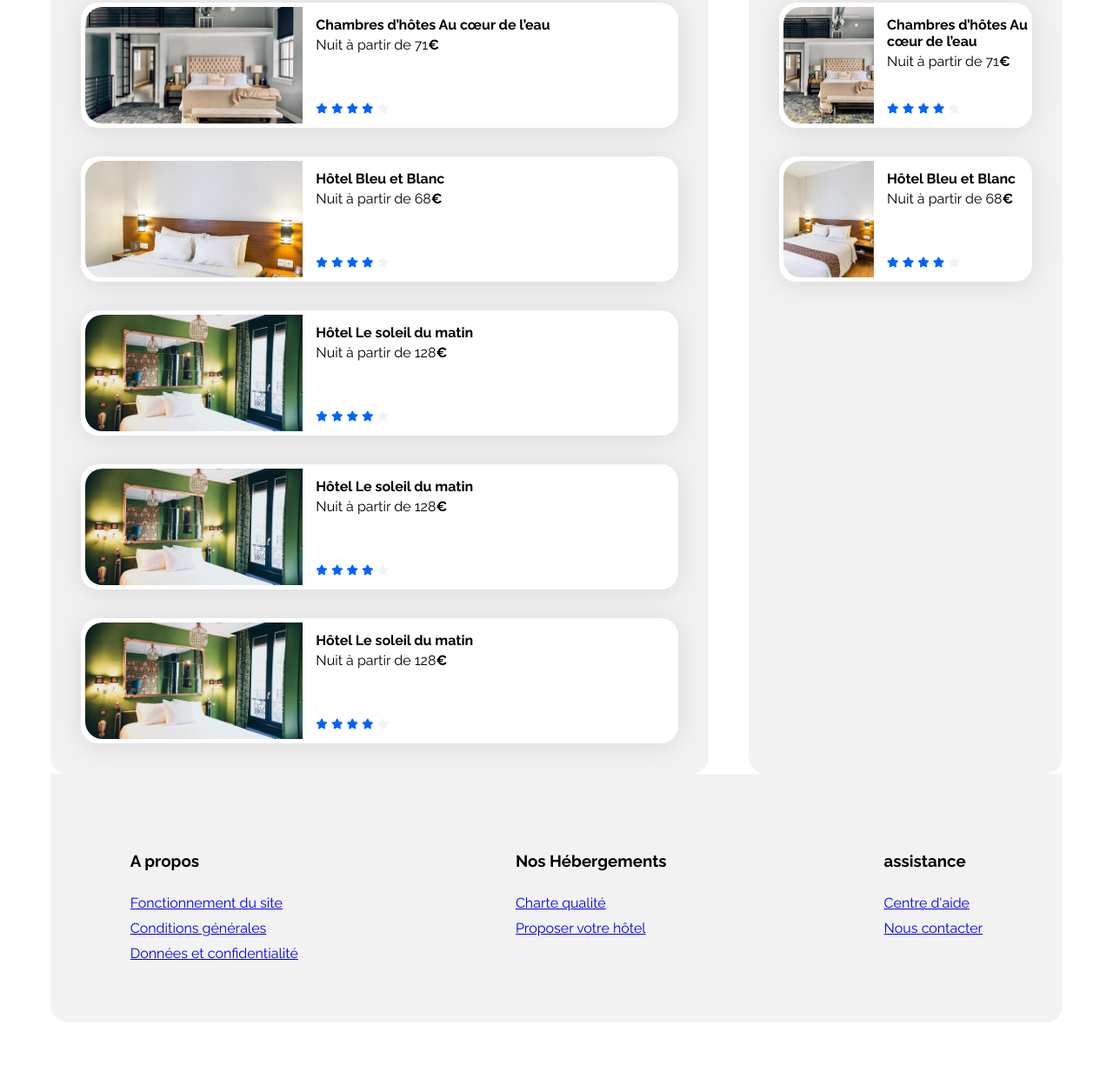
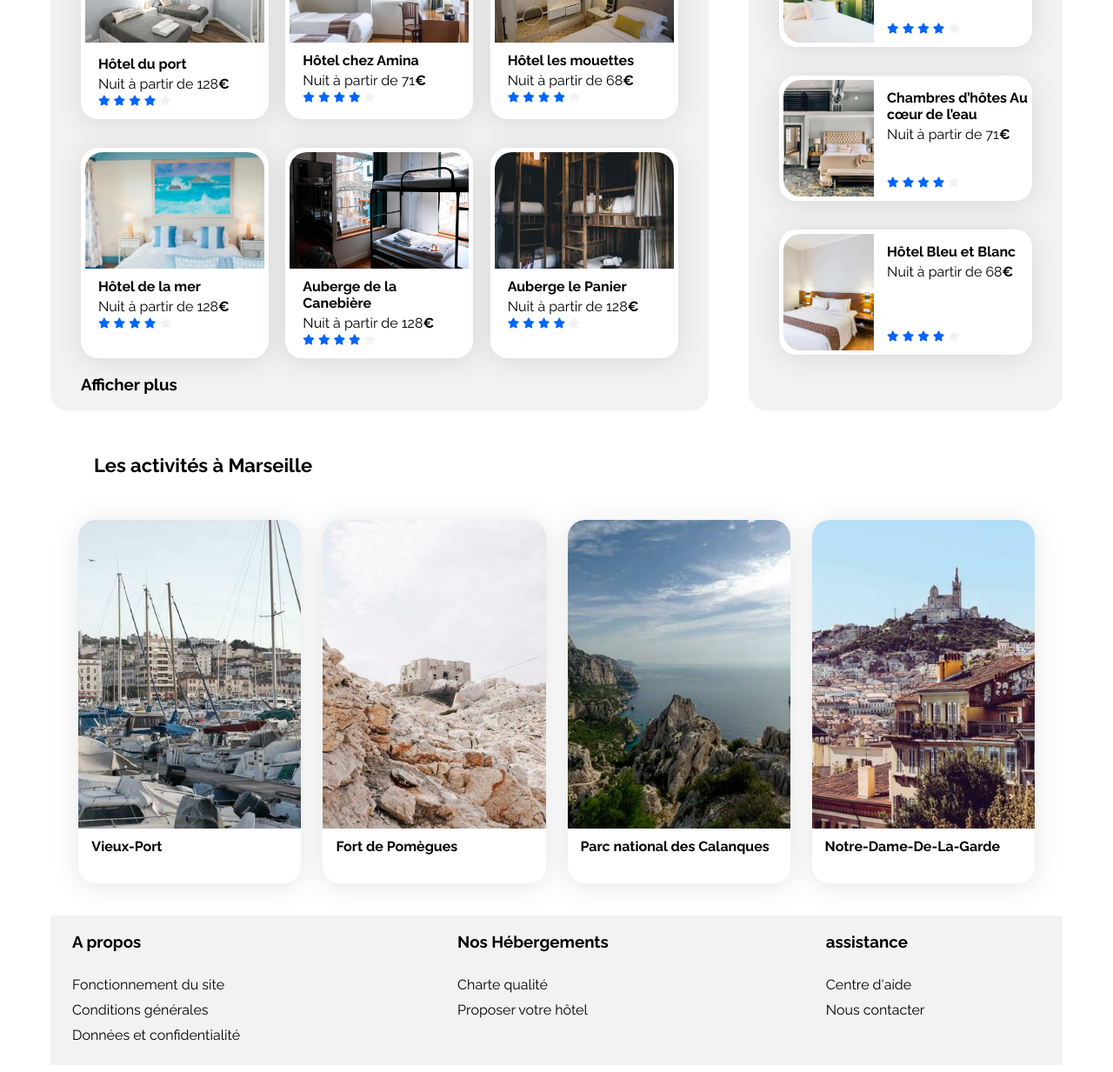
Before and after one commit to Grunwalld/P3-Booki, a plain HTML site: page index.html in a window 1280 px wide. Shown: the part 598-1831 px from the top of the page at 87% size. Before the commit the page ends 1782 px from the top, so only its background shows below. Drawn offline with Linux system fonts and the light colour scheme; files whose address does not match are found by name.

Commit message:
second commit

```diff
--- a/css/style.css
+++ b/css/style.css
@@ -19,7 +19,15 @@ body {
     justify-content: center;
 }
 
+a{
+    text-decoration: none;
+    color: #000;
+}
+
 .main-container {
+    display: flex;
+    flex-direction: column;
+    gap: 37.5px;
     width: 100%;
     max-width: 1440px;
     padding: 0 50px;
@@ -58,18 +66,20 @@ body {
 .hebergements-and-populaires {
     display: flex;
     justify-content: space-between;
+
 }
 
 .hebergements-and-populaires section {
     background-color: var(--main-bg-color);
     border-radius: 20px;
-    padding: 35px;
+    padding: 35px 35px 0px 35px;
     box-sizing: border-box;
 }
 
 /****** Hebergements ***********/
 .hebergements {
     width: 65%;
+    height: 10%;
 }
 
 .hebergements-title {
@@ -78,20 +88,49 @@ body {
     align-items: center;
 }
 
+
+.hebergements-cardsP1 .card {
+    display: flex;
+    flex-direction: column  ;
+    margin-top: 33px;
+
+}
+
+.hebergements-cardsP2 .card {
+    display: flex;
+    flex-direction: column  ;
+
+}
+
+.hebergements-cardsP1{
+    display: flex;
+    flex-direction: row;
+    justify-content: space-between;
+
+
+}
+
+.hebergements-cardsP2{
+    display: flex;
+    flex-direction: row;
+    justify-content: space-between;
+}
 .hebergements-cards .card {
     display: flex;
+    flex-direction: column  ;
     margin-top: 33px;
+    width: 30%;
 }
 
 .hebergements-cards img {
-    width: 37%;
+    width: 100%;
     height: 134px;
     border-top-left-radius: 20px;
-    border-bottom-left-radius: 20px;
+    border-top-right-radius: 20px;
 }
 
 .hebergements-cards .card-content {
-    width: 63%;
+    width: 90%;
     padding-left: 15px;
     display: flex;
     flex-direction: column;
@@ -157,11 +196,80 @@ body {
     margin-bottom: 7px;
 }
 
+/****** activites ***********/
+
+.card-a {
+    background-color: white;
+    border-radius: 20px;
+    filter: drop-shadow(0px 3px 15px rgba(0, 0, 0, 0.1));
+}
+
+.card-a img {
+    object-fit: cover;
+}
+
+.activites {
+    display: flex;
+    flex-direction: column;
+
+}
+
+.activites-title {
+    display: flex;
+    justify-content: space-between;
+    align-items: center;
+    padding: 50px 50px 50px 50px;
+}
+
+.activites-cards{
+    display: flex;
+    flex-direction: row;
+    gap: 25px;
+    justify-content: center;
+
+
+}
+
+.activites-cards .card-a {
+    display: flex;
+    flex-direction: column  ;
+    width: 22%;
+}
+
+.activites-cards img {
+    width: 100%;
+    height: 85%;
+    border-top-left-radius: 20px;
+    border-top-right-radius: 20px;
+}
+
+.activites-cards .card-content {
+    width: 100%;
+    padding-left: 15px;
+    display: flex;
+    flex-direction: column;
+    justify-content: space-between;
+    box-sizing: border-box;
+}
+
+.activites-cards .card-title {
+    margin-top: 11px;
+    margin-bottom: 4px;
+}
+
 /* header */
-a:hover{
+
+.logo img {
+    max-height : 100%;
+    width : 50%;
+}
+
+
+
+header a:hover{
     color: #0065FC;
     border-top: 2px solid #0065FC;
-    padding-top: 29px;
+    padding-top: 22px;
 
 }
 
@@ -189,6 +297,7 @@ nav a {
     display: flex;
     flex-direction: row;
     align-items: center;
+    padding: 25px 25px 25px 0px;
 
 }
 .icone_searchbar{
@@ -235,11 +344,15 @@ input[type="text"] {
     border: 0;
 }
 
-
+.black{
+    color: black;
+}
 
 input::placeholder {
     opacity : 1;
     color:black;
+    font-weight: 700;
+    font-size: larger;
     }
 
 
@@ -259,6 +372,16 @@ input::placeholder {
     gap: 20px;
 
 
+
+}
+
+.button_filter, .economique{
+    font-weight: 700;
+}
+
+.font_weight_filter{
+    font-weight: 700;
+    font-size: larger;
 }
 .button_filter button{
     border: none;
@@ -295,6 +418,7 @@ border-radius: 25px
     flex-direction: row;
     align-items: center;
     gap: 10px;
+    padding-top: 10px ;
 
 }
 .fa-info{
@@ -314,11 +438,12 @@ border-radius: 25px
 footer{
     display: flex;
     flex-direction: row;
-    justify-content: center;
+    justify-content: flex-start;
     gap: 250px;
-    padding: 70px;
+    padding-left: 25px;
+    padding-bottom: 25px;
     background: #F2F2F2;
-    border-radius: 0px 0px 20px 20px;
+
 }
 
 .a_propos, .nos_hebergements, .assistance{
--- a/index.html
+++ b/index.html
@@ -48,7 +48,7 @@
                         <div class="searchbar">
                             <div class="search">
                                 <div class="icone_searchbar">
-                                    <i class="fa-solid fa-location-dot"></i>
+                                    <i class="fa-solid fa-location-dot black"></i>
                                 </div>
                                 <div class="search_text">
                                     <input type="text" placeholder="Marseille,France">
@@ -70,19 +70,19 @@
                             <div class="filter">
                                 <label class="economique">
                                     <i class="fa-solid fa-money-bill-wave"></i>
-                                    <button type="button">Economique</button>
+                                    <button type="button"><span class="font_weight_filter">Economique</span></button>
                                 </label>
                                 <label class="familial">
                                     <i class="fa-solid fa-person"></i>
-                                    <button type="button">familial</button>
+                                    <button type="button"><span>Familial</span></button>
                                 </label>
                                 <label class="romantique">
                                     <i class="fa-solid fa-heart"></i>
-                                    <button type="button">Romantique</button>
+                                    <button type="button"><span>Romantique</span></button>
                                 </label>
                                 <label class="animaux">
-                                    <i class="fa-solid fa-dog"></i>
-                                    <button type="button">Animaux autorisés</button>
+                                    <i class="fa-solid fa-fire"></i>
+                                    <button type="button"><span>Nos pépites</span></button>
                                 </label>
                             </div>
 
@@ -96,20 +96,26 @@
                     </section>
 
             </header>
+
             <main>
                 <div class="hebergements-and-populaires">
                     <section class="hebergements">
                         <div class="hebergements-title">
-                            <h2 class="section-title">Les plus populaires</h2>
+                            <h2 class="section-title">Hébergements à Marseille</h2>
 
                         </div>
                         <div class="hebergements-cards">
 
+                            <div class="hebergements-cardsP1">
+
+
                                 <article class="card">
-                                <img src="./images/hebergements/emile-guillemot.jpg" alt="Image de la chambre d'hôtel montrant un lit">
+                                    <a href="./images/hebergements/fred-kleber.jpg" class="lien-conteneur-photo">
+                                    <img src="./images/hebergements/fred-kleber.jpg" alt="Image de la chambre d'hôtel montrant un lit">
+                                    </a>
                                     <div class="card-content">
                                         <div class="card-txt">
-                                        <h3 class="card-title">Hôtel Le soleil du matin</h3>
+                                            <h3 class="card-title">Hôtel du port</h3>
                                             <p class="card-subtitle">Nuit à partir de 128<span class="euro">€</span></p>
                                         </div>
                                         <div class="card-rating">
@@ -124,10 +130,10 @@
                                 </article>
 
                                 <article class="card">
-                                <img src="./images/hebergements/aw-creative.jpg" alt="Image de la chambre d'hôtel montrant un lit">
+                                    <img src="./images/hebergements/febrian-zakaria.jpg" alt="Image de la chambre d'hôtel montrant un lit">
                                     <div class="card-content">
                                         <div class="card-txt">
-                                        <h3 class="card-title">Chambres d’hôtes Au cœur de l’eau</h3>
+                                            <h3 class="card-title">Hôtel chez Amina</h3>
                                             <p class="card-subtitle">Nuit à partir de 71<span class="euro">€</span></p>
                                         </div>
                                         <div class="card-rating">
@@ -142,10 +148,10 @@
                                 </article>
 
                                 <article class="card">
-                                <img src="./images/hebergements/febrian-zakaria2.jpg" alt="Image de la chambre d'hôtel montrant un lit">
+                                    <img src="./images/hebergements/reisetopia.jpg" alt="Image de la chambre d'hôtel montrant un lit">
                                     <div class="card-content">
                                         <div class="card-txt">
-                                        <h3 class="card-title">Hôtel Bleu et Blanc</h3>
+                                            <h3 class="card-title">Hôtel les mouettes</h3>
                                             <p class="card-subtitle">Nuit à partir de 68<span class="euro">€</span></p>
                                         </div>
                                         <div class="card-rating">
@@ -158,12 +164,14 @@
                                         </div>
                                     </div>
                                 </article>
+                            </div>
 
+                            <div class="hebergements-cardsP2">
                                 <article class="card">
-                                <img src="./images/hebergements/emile-guillemot.jpg" alt="Image de la chambre d'hôtel montrant un lit">
+                                    <img src="./images/hebergements/annie-spratt.jpg" alt="Image de la chambre d'hôtel montrant un lit">
                                     <div class="card-content">
                                         <div class="card-txt">
-                                        <h3 class="card-title">Hôtel Le soleil du matin</h3>
+                                            <h3 class="card-title">Hôtel de la mer</h3>
                                             <p class="card-subtitle">Nuit à partir de 128<span class="euro">€</span></p>
                                         </div>
                                         <div class="card-rating">
@@ -178,10 +186,10 @@
                                 </article>
 
                                 <article class="card">
-                                <img src="./images/hebergements/emile-guillemot.jpg" alt="Image de la chambre d'hôtel montrant un lit">
+                                    <img src="./images/hebergements/marcus-loke.jpg" alt="Image de la chambre d'hôtel montrant un lit">
                                     <div class="card-content">
                                         <div class="card-txt">
-                                        <h3 class="card-title">Hôtel Le soleil du matin</h3>
+                                            <h3 class="card-title">Auberge de la Canebière</h3>
                                             <p class="card-subtitle">Nuit à partir de 128<span class="euro">€</span></p>
                                         </div>
                                         <div class="card-rating">
@@ -196,10 +204,10 @@
                                 </article>
 
                                 <article class="card">
-                                <img src="./images/hebergements/emile-guillemot.jpg" alt="Image de la chambre d'hôtel montrant un lit">
+                                    <img src="./images/hebergements/nicate-lee.jpg" alt="Image de la chambre d'hôtel montrant un lit">
                                     <div class="card-content">
                                         <div class="card-txt">
-                                        <h3 class="card-title">Hôtel Le soleil du matin</h3>
+                                            <h3 class="card-title">Auberge le Panier</h3>
                                             <p class="card-subtitle">Nuit à partir de 128<span class="euro">€</span></p>
                                         </div>
                                         <div class="card-rating">
@@ -212,10 +220,15 @@
                                         </div>
                                     </div>
                                 </article>
+                            </div>
+                            <div class="hebergements-more">
+                                <h3 class="section-more">Afficher plus</h3>
 
+                            </div>
                         </div>
 
                     </section>
+
                     <section class="populaires">
                         <div class="populaires-title">
                             <h2 class="section-title">Les plus populaires</h2>
@@ -276,6 +289,66 @@
                         </div>
                     </section>
                 </div>
+
+                <div class="activites">
+
+                    <div class="activites-title">
+                        <h2 class="section-title">Les activités à Marseille</h2>
+                    </div>
+
+                    <div class="activites-cards">
+
+                        <article class="card-a">
+                            <img src="./images/activites/reno-laithienne.jpg" alt="Image de la chambre d'hôtel montrant un lit">
+                            <div class="card-content">
+                                <div class="card-txt">
+                                    <h3 class="card-title">Vieux-Port</h3>
+
+                                </div>
+
+                            </div>
+                        </article>
+
+                        <article class="card-a">
+                            <img src="./images/activites/paul-hermann.jpg" alt="Image de la chambre d'hôtel montrant un lit">
+                            <div class="card-content">
+                                <div class="card-txt">
+                                    <h3 class="card-title">Fort de Pomègues</h3>
+
+                                </div>
+
+                            </div>
+                        </article>
+
+                        <article class="card-a">
+                            <img src="./images/activites/kilyan-sockalingum.jpg" alt="Image de la chambre d'hôtel montrant un lit">
+                            <div class="card-content">
+                                <div class="card-txt">
+                                    <h3 class="card-title">Parc national des Calanques</h3>
+
+                                </div>
+
+                            </div>
+                        </article>
+
+                        <article class="card-a">
+                            <img src="./images/activites/florian-wehde.jpg" alt="Image de la chambre d'hôtel montrant un lit">
+                            <div class="card-content">
+                                <div class="card-txt">
+                                    <h3 class="card-title">Notre-Dame-De-La-Garde</h3>
+
+                                </div>
+
+                            </div>
+                        </article>
+
+
+
+                    </div>
+
+
+
+                </div>
             </main>
             <footer>
 
```
Lines whose indentation alone changed are shown as unchanged.
